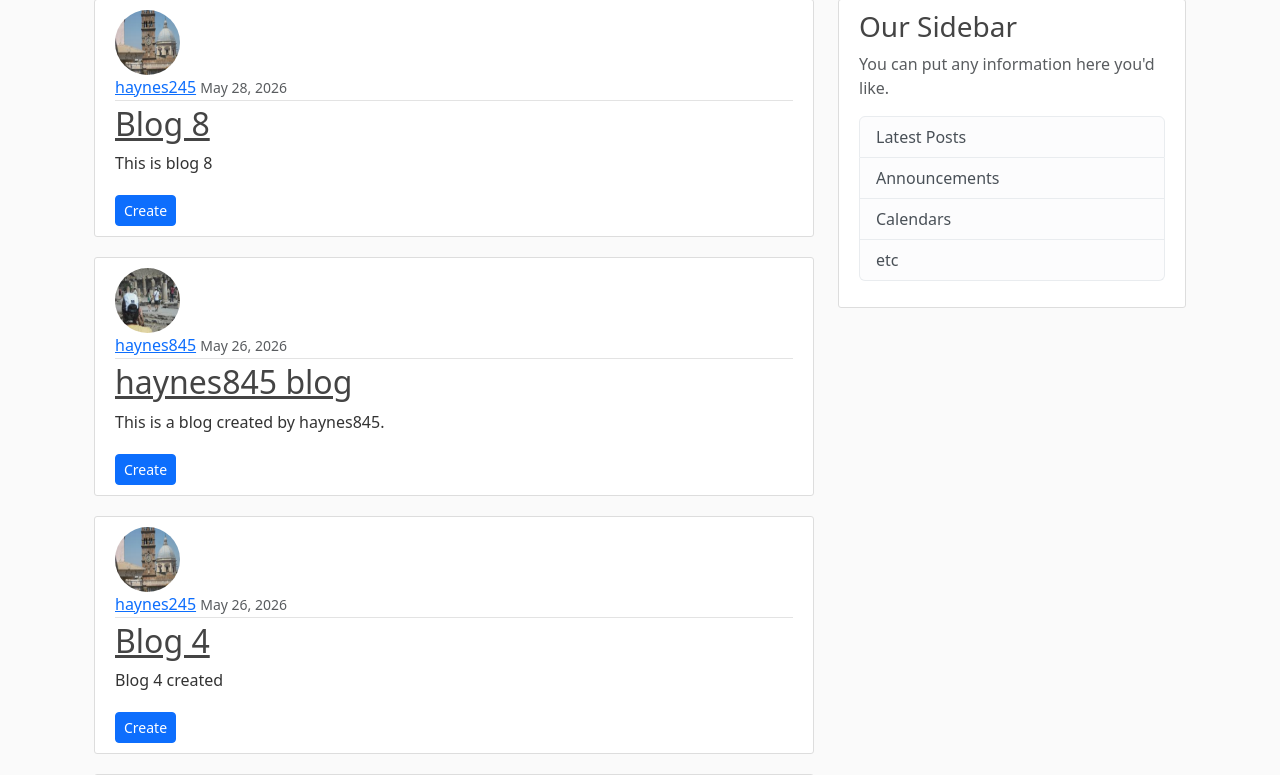
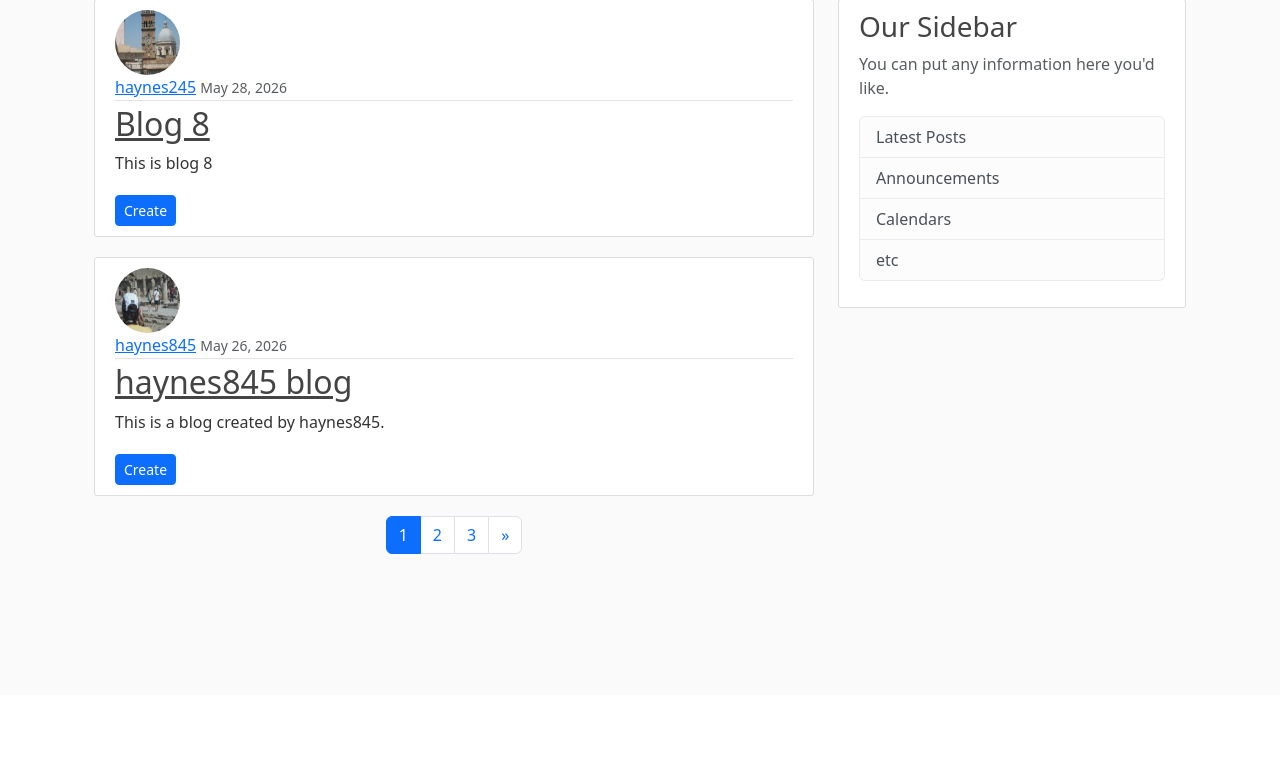
Before and after one commit to cromartie1020/corey_blog, a Django app: page / in a window 1280 px wide. Shown: the part 105-880 px from the top of the page. After the commit the page ends 659 px from the top, so only its background shows below. Run offline with Django 5.2, Linux system fonts and the light colour scheme; data comes from the database, SQL or seed files in the repository.

Commit message:
added_pageination

```diff
--- a/blog/templates/blog/home.html
+++ b/blog/templates/blog/home.html
@@ -35,4 +35,37 @@
 
   </article>
 {% endfor %}
+{% if is_paginated %}
+  <nav aria-label="Page navigation example">
+    <ul class="pagination justify-content-center">
+      {% if page_obj.has_previous %}
+        <li class="page-item">
+          <a class="page-link" href="?page={{ page_obj.previous_page_number }}" aria-label="Previous">
+            <span aria-hidden="true">&laquo;</span>
+          </a>
+        </li>
+      {% endif %}
+
+      {% for num in paginator.page_range %}
+        {% if page_obj.number == num %}
+          <li class="page-item active"><a class="page-link" href="?page={{ num }}">{{ num }}</a></li>
+        {% else %}
+          <li class="page-item"><a class="page-link" href="?page={{ num }}">{{ num }}</a></li>
+        {% endif %}
+      {% endfor %}
+
+
+
+      {% if page_obj.has_next %}
+        <li class="page-item">
+          <a class="page-link" href="?page={{ page_obj.next_page_number }}" aria-label="Next">
+            <span aria-hidden="true">&raquo;</span>
+          </a>
+        </li>
+      {% endif %}
+
+
+
+    </ul>
+   {% endif %}
 {% endblock %}
--- a/blog/views.py
+++ b/blog/views.py
@@ -30,6 +30,7 @@ class PostListView(ListView):  # <app>/<model>_<viewtype>.html
     context_object_name = 'posts'
     ordering = ['-date_posted']
     login_url = '/login/'
+    paginate_by = 2
 
 class PostDetailView(LoginRequiredMixin, DetailView):
     model = Post
--- a/users/templates/users/logout.html
+++ b/users/templates/users/logout.html
@@ -21,4 +21,4 @@
     </div>
     {% endif %}
 
-{% endblock %}
+t t
--- a/users/views.py
+++ b/users/views.py
@@ -3,6 +3,7 @@ from django.contrib import messages
 from . forms import UserRegistrationForm,    UserUpdateForm, ProfileUpdateForm
 from .models import Profile
 from django.contrib.auth.decorators import  login_required
+
 
 
 
```
